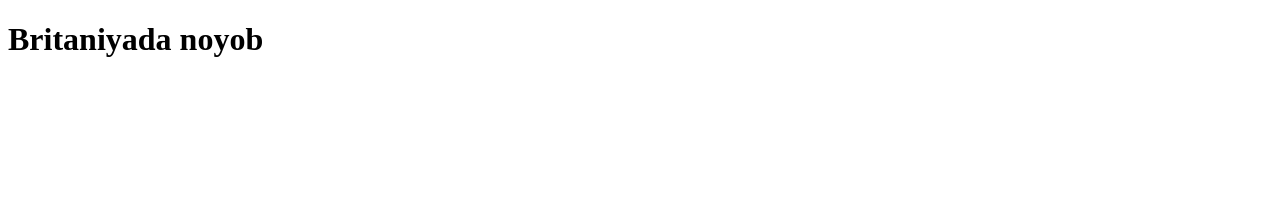
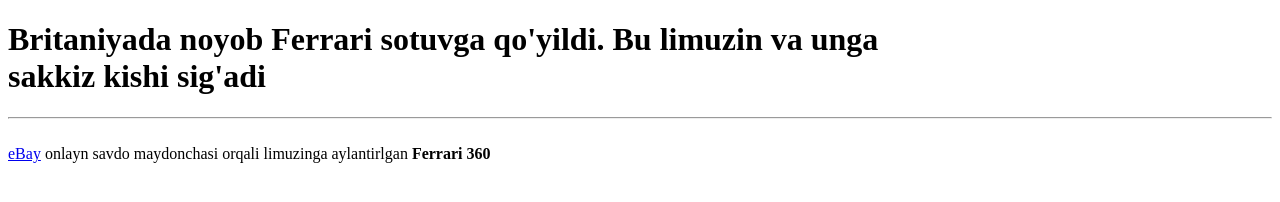
Before and after one commit to Ahmadjon-Frontend/Ferrari, a plain HTML site: page index.html in a window 1280 px wide. Drawn offline with Linux system fonts and the light colour scheme.

Commit message:
Update index.html

```diff
--- a/index.html
+++ b/index.html
@@ -8,9 +8,10 @@
 </head>
 <body>
 
-           <h1>Britaniyada noyob</h1>
-
-
+           <h1>Britaniyada noyob Ferrari sotuvga qo'yildi. Bu limuzin va unga <br>sakkiz kishi sig'adi</h1><hr>
+           <br> <span><a href="#">eBay</a> onlayn savdo maydonchasi orqali limuzinga aylantirlgan <b>Ferrari
+            360
+           </b> </span>
 
 
 
```
